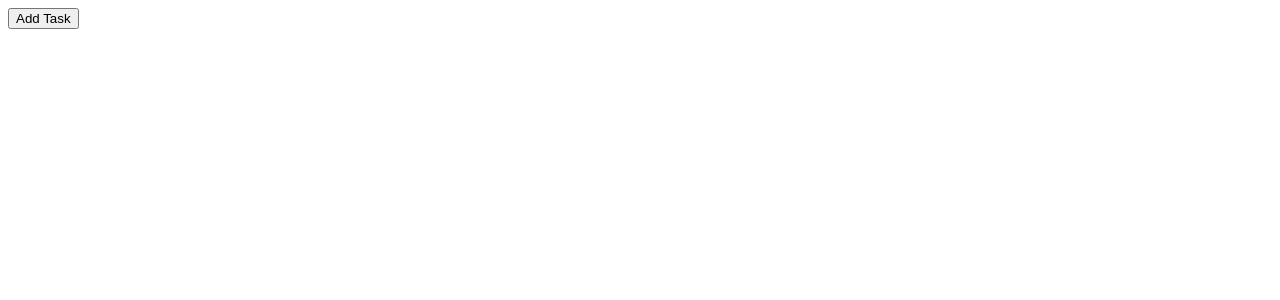
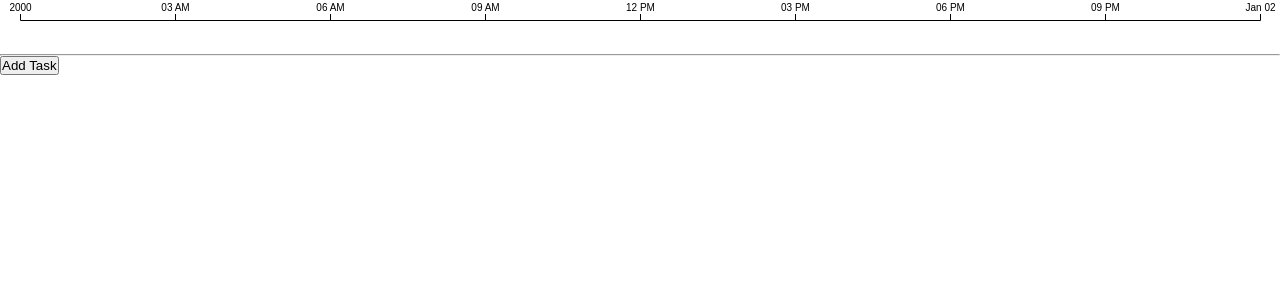
Before and after one commit to bwhuffman/react-planner, a React (Vite) app: page / in a window 1280 px wide. Shown: the top 300 px of the page. Built offline with nearby package versions, Linux system fonts and the light colour scheme.

Commit message:
add d3-scale and create top axis component

```diff
--- a/package.json
+++ b/package.json
@@ -12,6 +12,7 @@
   "dependencies": {
     "d3-axis": "^3.0.0",
     "d3-brush": "^3.0.0",
+    "d3-scale": "^4.0.2",
     "d3-selection": "^3.0.0",
     "d3-zoom": "^3.0.0",
     "react": "^19.0.0",
@@ -23,6 +24,7 @@
     "@eslint/js": "^9.19.0",
     "@types/d3-axis": "^3.0.6",
     "@types/d3-brush": "^3.0.6",
+    "@types/d3-scale": "^4.0.9",
     "@types/d3-selection": "^3.0.11",
     "@types/d3-zoom": "^3.0.8",
     "@types/react": "^19.0.8",
--- a/src/components/Planner.tsx
+++ b/src/components/Planner.tsx
@@ -1,11 +1,28 @@
+import { TimeAxis } from "./TimeAxis";
 import { v4 as uuidv4 } from "uuid";
 import { useTasks } from "../hooks/useTasks";
 import { Task } from "../types";
+import { scaleUtc } from "d3-scale";
 
 export default function Planner() {
   const { tasks, addTask, deleteTask } = useTasks();
+
+  const x = scaleUtc(
+    [new Date("2000-01-01"), new Date("2000-01-02")],
+    [0, 960]
+  );
+  x(new Date("2000-01-01T05:00Z")); // 200
+  x(new Date("2000-01-01T16:00Z")); // 640
+  x.invert(200); // 2000-01-01T05:00Z
+  x.invert(640); // 2000-01-01T16:00Z
+
   return (
     <div>
+      <TimeAxis
+        startDate={new Date("2000-01-01")}
+        endDate={new Date("2000-01-02")}
+      />
+      <hr />
       <button
         onClick={() =>
           addTask({
--- /dev/null
+++ b/src/components/TimeAxis.tsx
@@ -0,0 +1,39 @@
+import { useEffect, useRef, useState } from "react";
+import { select } from "d3-selection";
+import { scaleUtc } from "d3-scale";
+import { axisTop } from "d3-axis";
+
+type TimeAxisProps = {
+  startDate: Date;
+  endDate: Date;
+  tickCount?: number;
+};
+
+export const TimeAxis = ({ startDate, endDate, tickCount }: TimeAxisProps) => {
+  const axisRef = useRef(null);
+  const [width, setWidth] = useState(window.innerWidth);
+
+  useEffect(() => {
+    const updateWidth = () => setWidth(window.innerWidth);
+    window.addEventListener("resize", updateWidth);
+    return () => window.removeEventListener("resize", updateWidth);
+  }, []);
+
+  useEffect(() => {
+    if (!axisRef.current) return;
+
+    const svg = select(axisRef.current);
+    svg.selectAll("*").remove();
+
+    const margin = { left: 20, right: 20 };
+    const scale = scaleUtc()
+      .domain([startDate, endDate])
+      .range([margin.left, width - margin.right]);
+
+    const axis = axisTop(scale).ticks(tickCount || width / 100);
+
+    svg.append("g").attr("transform", `translate(0, 20)`).call(axis);
+  }, [width, startDate, endDate, tickCount]);
+
+  return <svg ref={axisRef} width={width} height={50} />;
+};
--- a/src/index.css
+++ b/src/index.css
@@ -0,0 +1,5 @@
+* {
+  margin: 0;
+  padding: 0;
+  box-sizing: border-box;
+}
```
Also changed, not shown: 1 other file (tests, documents, lock files or other folders).
